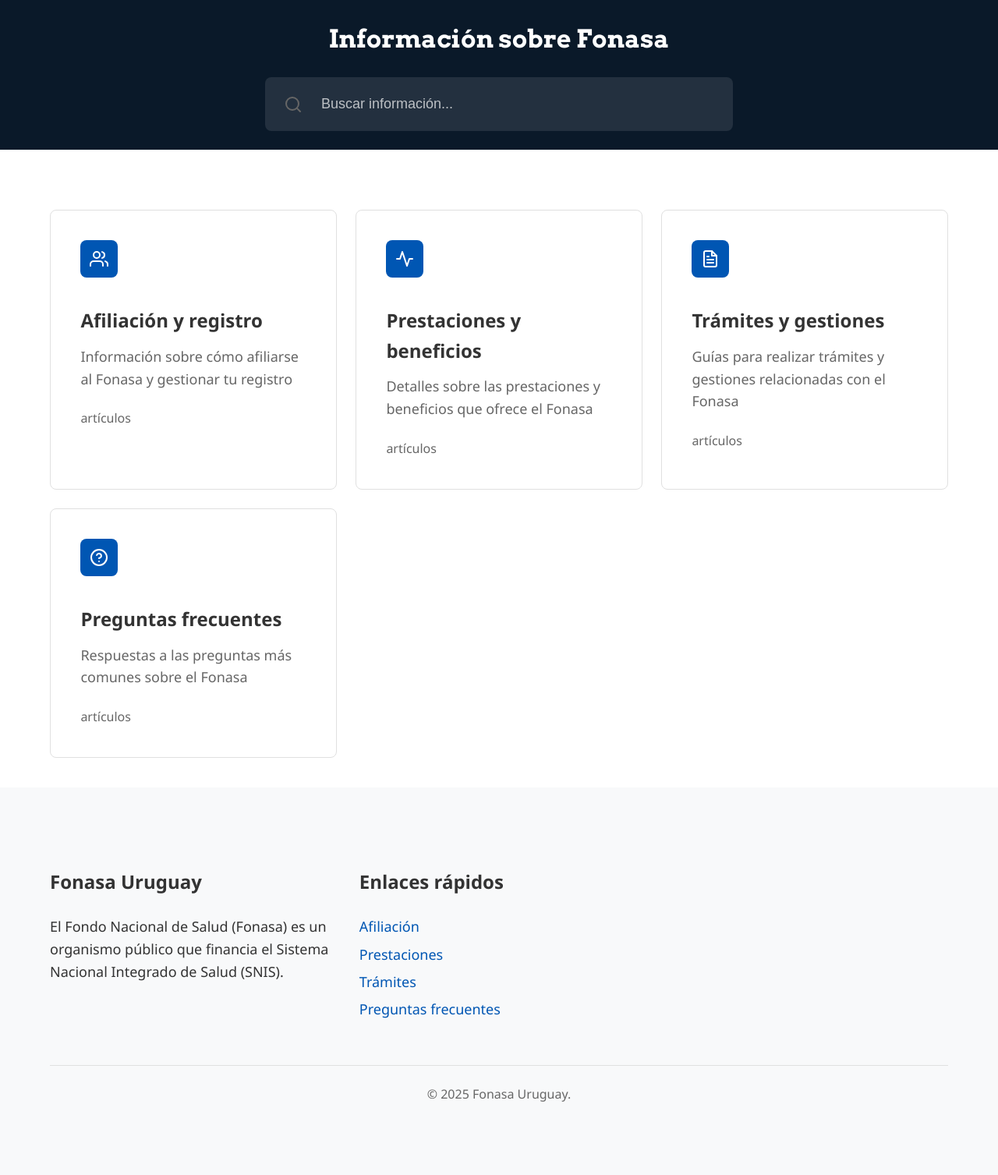
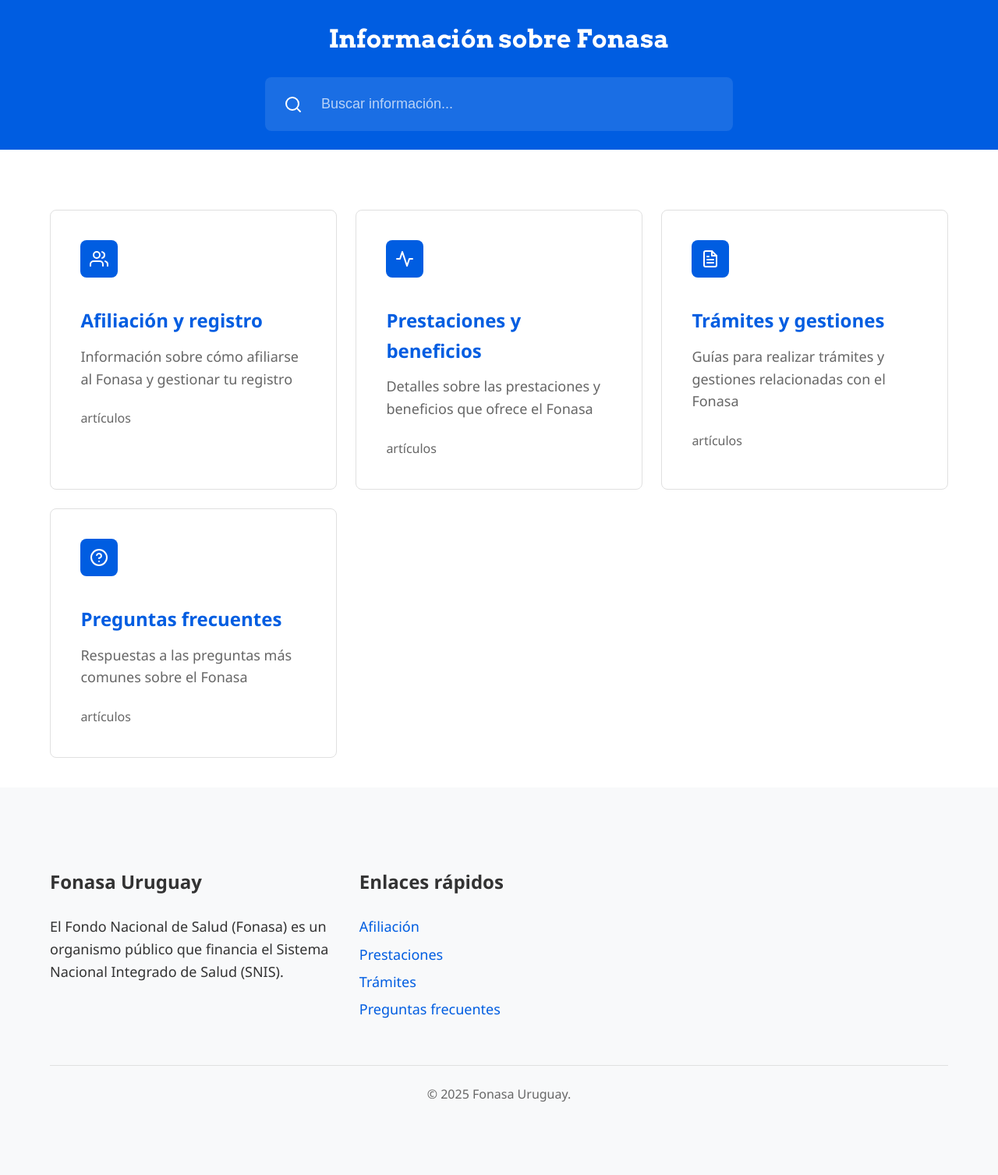
Before and after one commit to JoseAtel/fonasa.info, a Jekyll site: the page built from index.md, in a window 1280 px wide. Shown: the whole page at 78% size. Built offline with Jekyll 4.4.1, drawn with Linux system fonts in a browser that asks for light colours.

Commit message:
actualizacion
actualizacion

```diff
--- a/assets/css/styles.css
+++ b/assets/css/styles.css
@@ -2,7 +2,7 @@
 /* Variables CSS */
 :root {
     /* Colores */
-    --color-primary: #0056b3;
+    --color-primary: #005de1;
     --color-primary-dark: #004494;
     --color-secondary: #28a745;
     --color-text: #333333;
@@ -107,7 +107,7 @@
 
   /* Header */
   .site-header {
-    background-color: #0a1929;
+    background-color: var(--color-primary);
     color: white;
     padding: var(--space-md) 0;
   }
@@ -219,7 +219,7 @@
     left: var(--space-md);
     top: 50%;
     transform: translateY(-50%);
-    color: var(--color-text-light);
+    color: white;
   }
 
   .search-form input {
@@ -296,6 +296,7 @@
   .category-card h3 {
     font-size: var(--font-size-lg);
     margin-bottom: var(--space-sm);
+    color: var(--color-primary)
   }
 
   .category-card p {
```
